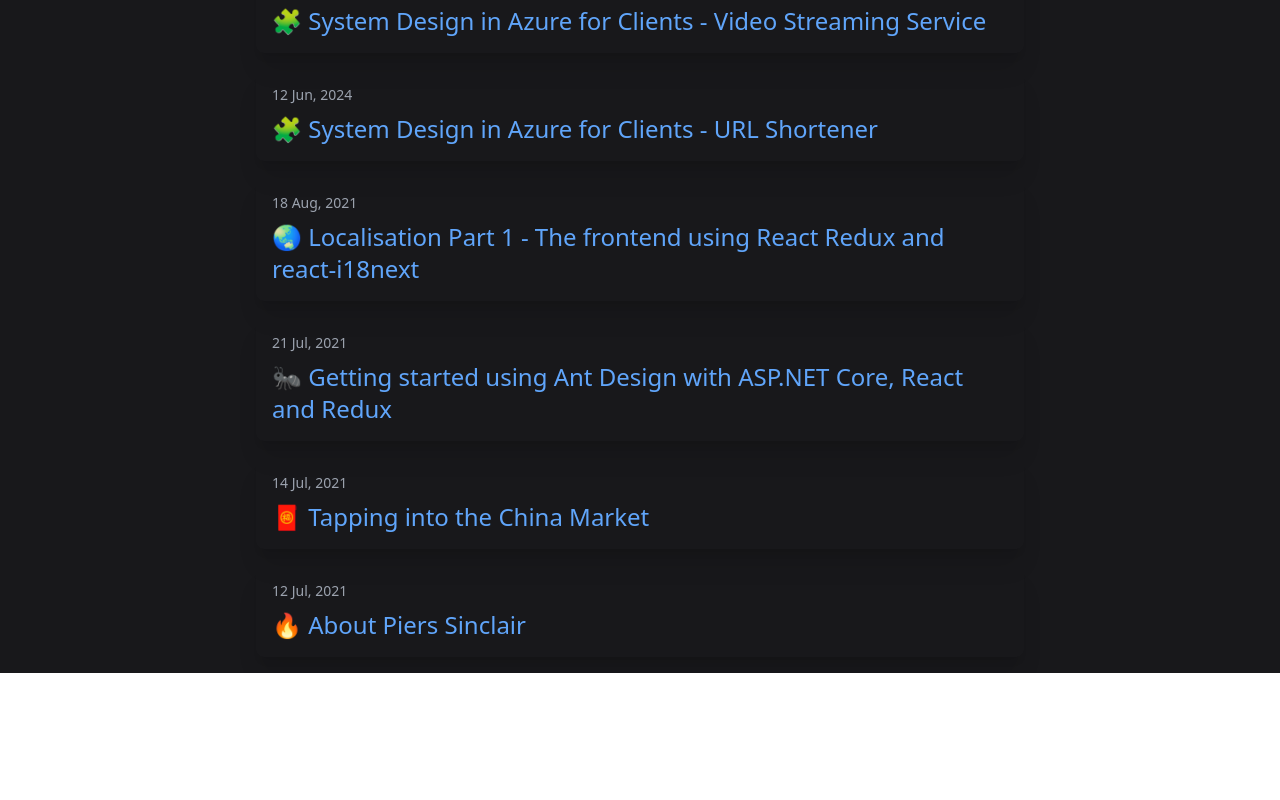
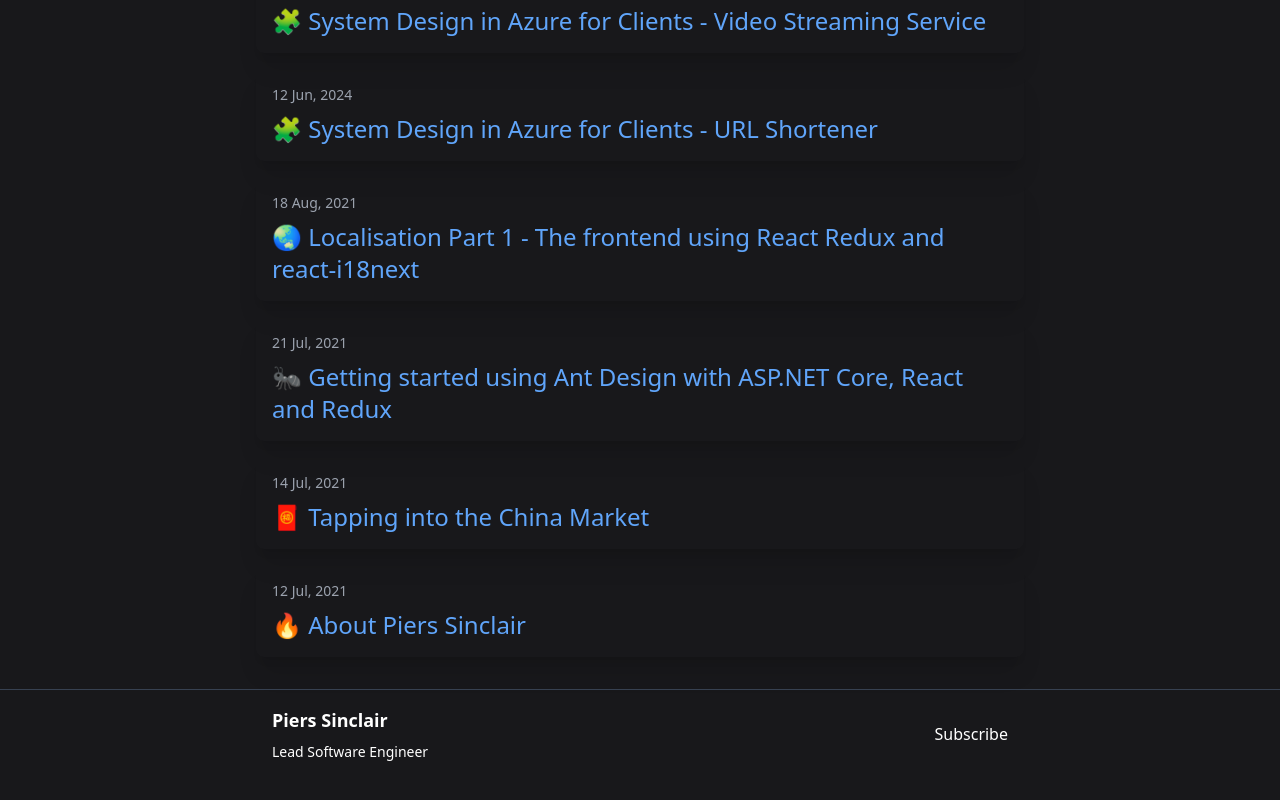
Before and after one commit to piers-sinclair/pierssinclair.github.io, a React (Create React App) app in the folder pierssinclair-blog/: page / in a window 1280 px wide. Shown: the part 901-1701 px from the top of the page. Before the commit the page ends 1574 px from the top, so only its background shows below. Built offline with nearby package versions, Linux system fonts and the light colour scheme.

Commit message:
Add socials

```diff
--- a/pierssinclair-blog/package.json
+++ b/pierssinclair-blog/package.json
@@ -23,6 +23,7 @@
     "react-markdown": "^9.0.1",
     "react-router-dom": "^6.26.1",
     "react-scripts": "5.0.1",
+    "react-social-icons": "^6.18.0",
     "react-syntax-highlighter": "^15.6.1",
     "remark-gfm": "^4.0.0",
     "typescript": "^4.9.5",
--- a/pierssinclair-blog/public/posts/2021-07-12-About-Piers-Sinclair.md
+++ b/pierssinclair-blog/public/posts/2021-07-12-About-Piers-Sinclair.md
@@ -13,7 +13,7 @@ Hey All,
 
 Welcome to my blog!
 
-I'm a software engineer with a background in fullstack web development with .NET, SQL and Azure. Over the years, I've taken on various roles including Tech Lead, Product Owner, and Scrum Master. This diverse experience has given me a broad perspective on project delivery.
+I'm a Lead Software Engineer with a background in fullstack web development with .NET, SQL and Azure. Over the years, I've taken on various roles including Tech Lead, Product Owner, and Scrum Master. This diverse experience has given me a broad perspective on project delivery.
 
 I've led projects automating Annual Review processes, enhanced recruitment pipelines as a Product Owner, and served as Scrum Master on Content Management Systems (CMS), Invoicing Systems, and Learning Management Systems (LMS).
 
--- a/pierssinclair-blog/src/App.tsx
+++ b/pierssinclair-blog/src/App.tsx
@@ -1,10 +1,11 @@
-import Header from "./pages/header/Header";
+import Header from "./components/header/Header";
 
 import React, { useEffect, useState } from "react";
 import { BrowserRouter as Router, Route, Routes, Navigate } from "react-router-dom";
 
 import Home from "./pages/home/Home";
 import Post from "./pages/post/Post";
+import Footer from "./components/footer/Footer";
 
 const App: React.FC = () => {
   const [redirects, setRedirects] = useState<{ from: string; to: string }[]>([]);
@@ -26,6 +27,7 @@ const App: React.FC = () => {
             <Route key={redirect.from} path={redirect.from} element={<Navigate to={redirect.to} />} />
           ))}
         </Routes>
+        <Footer />
       </div>
     </Router>
   );
--- /dev/null
+++ b/pierssinclair-blog/src/components/footer/Footer.tsx
@@ -0,0 +1,38 @@
+import { SocialIcon } from "react-social-icons";
+
+function Footer() {
+  return (
+    <footer className="text-white">
+      <hr className="border-gray-700 mt-4 py-2" />
+
+      <div className="max-w-3xl mx-auto px-4">
+        <div className="flex justify-between items-center">
+          <div className="w-1/2">
+            <ul className="contact-list space-y-2">
+              <li className="text-lg font-bold">Piers Sinclair</li>
+              <li className="text-sm">Lead Software Engineer</li>
+            </ul>
+          </div>
+          <div className="w-1/2 text-right">
+            <p className="feed-subscribe">
+              <a href="/feed.xml" className="flex items-center justify-end space-x-2">
+                <svg className="w-6 h-6 text-orange-500">
+                  <use xlinkHref="/assets/minima-social-icons.svg#rss"></use>
+                </svg>
+                <span>Subscribe</span>
+              </a>
+            </p>
+          </div>
+        </div>
+
+        <div className="social-links mt-4 flex justify-center space-x-4">
+          <SocialIcon bgColor="transparent" url="https://www.linkedin.com/in/piers-sinclair" />
+          <SocialIcon bgColor="transparent" url="https://github.com/piers-sinclair" />
+          <SocialIcon bgColor="transparent" url="https://x.com/SinclairPiers" />
+        </div>
+      </div>
+    </footer>
+  );
+}
+
+export default Footer;
--- a/pierssinclair-blog/src/pages/header/Header.tsx
+++ b/pierssinclair-blog/src/components/header/Header.tsx
@@ -1,4 +1,3 @@
-import React from "react";
 import { Link } from "react-router-dom";
 
 function Header() {
--- a/pierssinclair-blog/src/pages/post/Post.tsx
+++ b/pierssinclair-blog/src/pages/post/Post.tsx
@@ -3,7 +3,7 @@ import { useParams } from "react-router-dom";
 import { fetchPost, PostModel } from "../../utils/postUtils";
 import { format } from "date-fns";
 import Giscus from '@giscus/react';
-import MarkdownRenderer from "../../components/MarkdownRenderer";
+import MarkdownRenderer from "../../components/MarkdownRenderer/MarkdownRenderer";
 
 
 const BlogPost: React.FC = () => {
```
Also changed, not shown: pierssinclair-blog/src/components/MarkdownRenderer/MarkdownRenderer.css (renamed from pierssinclair-blog/src/components/MarkdownRenderer.css), pierssinclair-blog/src/components/MarkdownRenderer/MarkdownRenderer.tsx (renamed from pierssinclair-blog/src/components/MarkdownRenderer.tsx), 1 other file (tests, documents, lock files or other folders).
